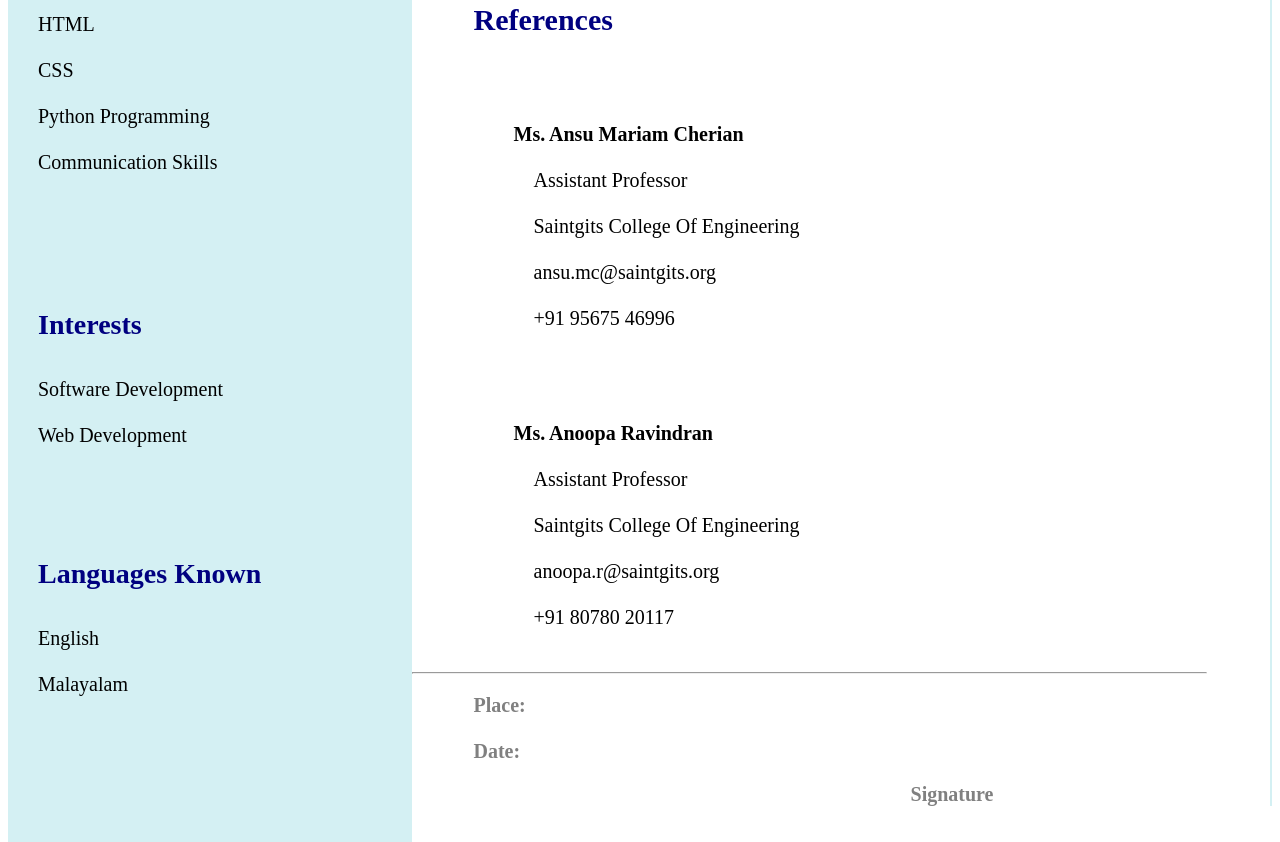
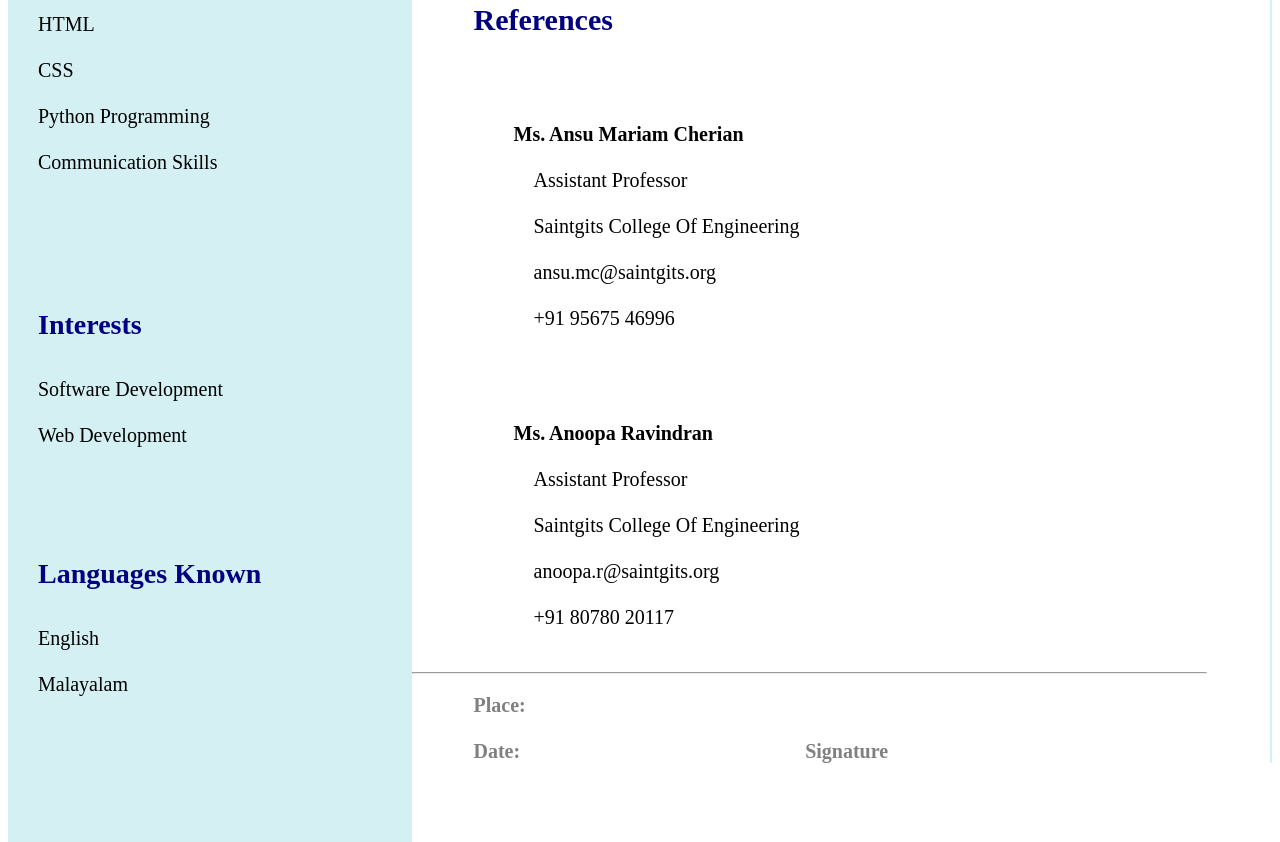
Before and after one commit to Saintgits-MCA/Resume, a plain HTML site: page index.html in a window 1280 px wide. Shown: the part 1188-2030 px from the top of the page. Drawn offline with Linux system fonts and the light colour scheme.

Commit message:
Update index.html

```diff
--- a/index.html
+++ b/index.html
@@ -149,10 +149,8 @@
                  &emsp;anoopa.r@saintgits.org <br><br>
                  &emsp;+91 80780 20117 <br><br>
                 </ul><hr>
-        <div style="width:700px;height:350x;">
-        <p style="text-align:left;color:grey;"><b>Place:<br><br>Date:</b></p>
-        <p style="text-align:right;color:grey;font-weight:bolder;">Signature</p>
-        </div>
+                      <p style="text-align:left;font-weight:bold;color:grey;">Place:<br><br>Date:
+&emsp;&emsp;&emsp;&emsp;&emsp;&emsp;&emsp;&emsp;&emsp;&emsp;&emsp;&emsp;&emsp;&emsp;Signature</p>
     </div>
 
 </body>
```
